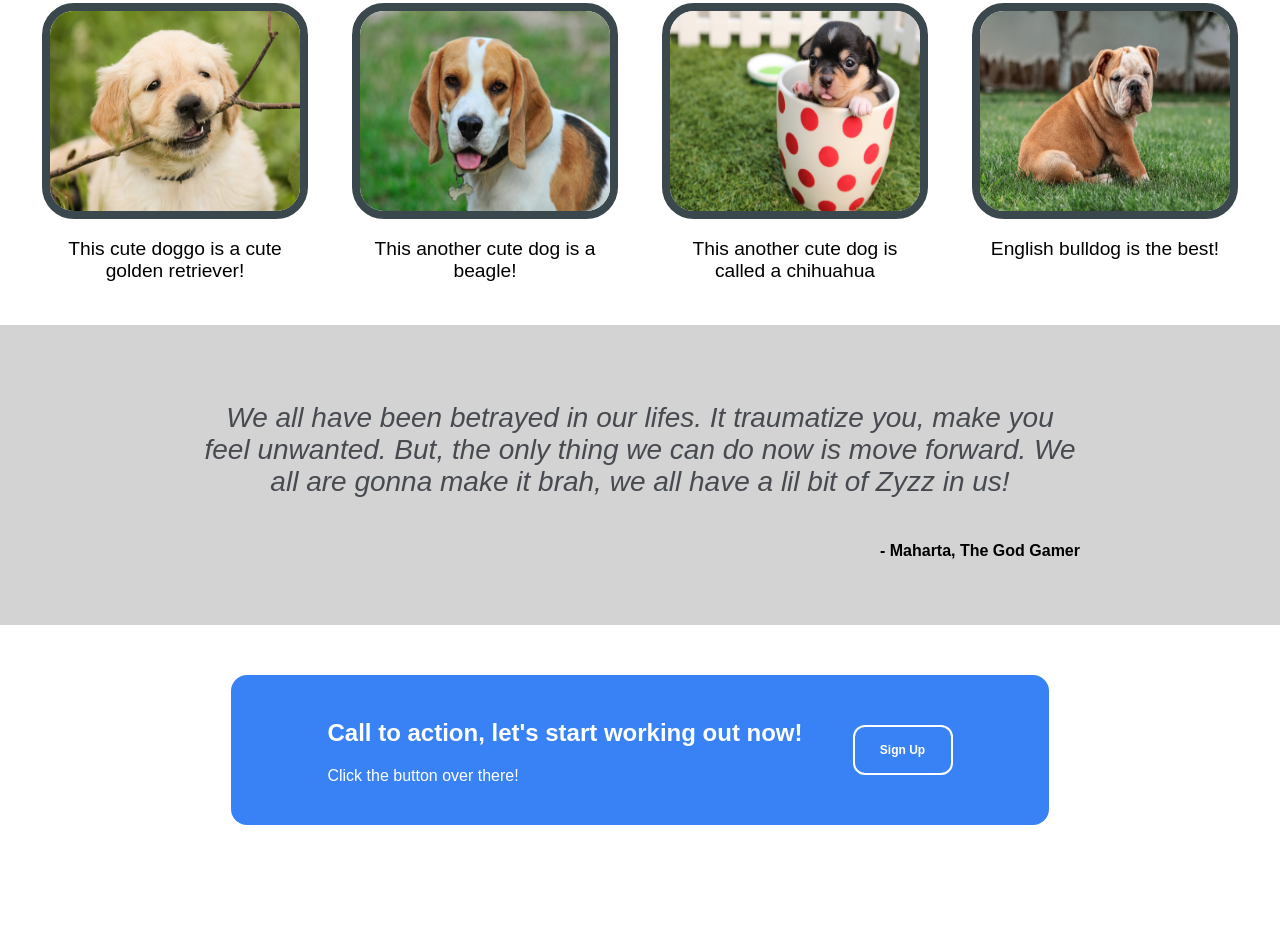
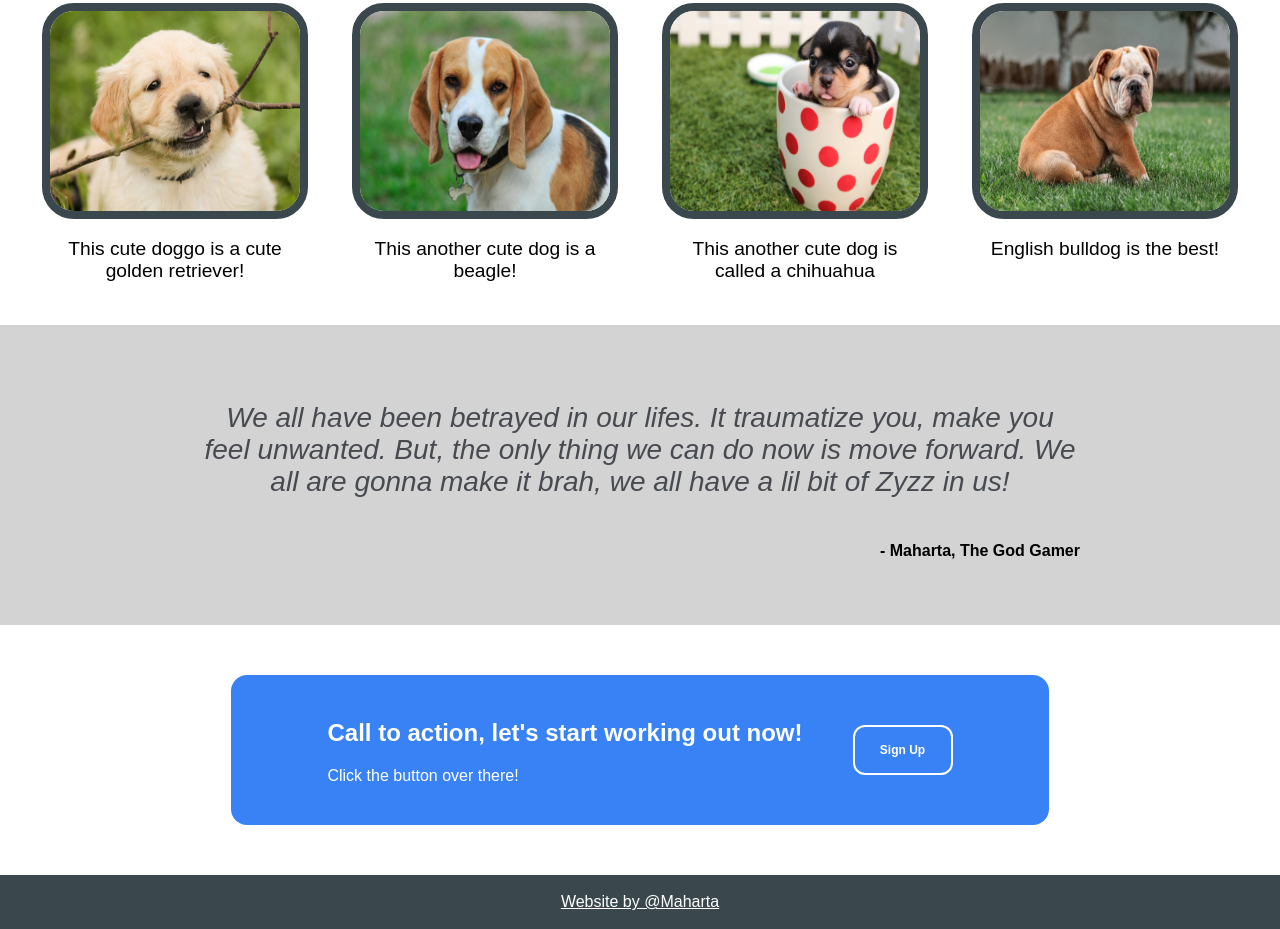
Before and after one commit to Maharta/doggo-page, a plain HTML site: page index.html in a window 1280 px wide. Shown: the part 881-1810 px from the top of the page. Before the commit the page ends 1756 px from the top, so only its background shows below. Drawn offline with Linux system fonts and the light colour scheme.

Commit message:
completed the footer, and that wraps up the project!

```diff
--- a/index.html
+++ b/index.html
@@ -100,6 +100,10 @@
 
         </div>
       </div>
+
+      <div class="footer">
+        <a href="https://github.com/Maharta/odin-landing-page">Website by @Maharta</a>
+      </div>
     </div>
   </body>
 </html>
--- a/styles.css
+++ b/styles.css
@@ -8,6 +8,13 @@ body {
   display: flex;
   justify-content: space-between;
   background-color: #3a484e;
+}
+
+.footer {
+  background-color: #3a484e;
+  padding: 18px;
+  color: white;
+  text-align: center;
 }
 
 button {
@@ -38,10 +45,14 @@ button {
   align-items: flex-start;
 }
 
-a {
+ul a {
   color: white;
   text-decoration: none;
   font-size: 28px;
+}
+
+a{
+  color: white;
 }
 
 .container {
```
